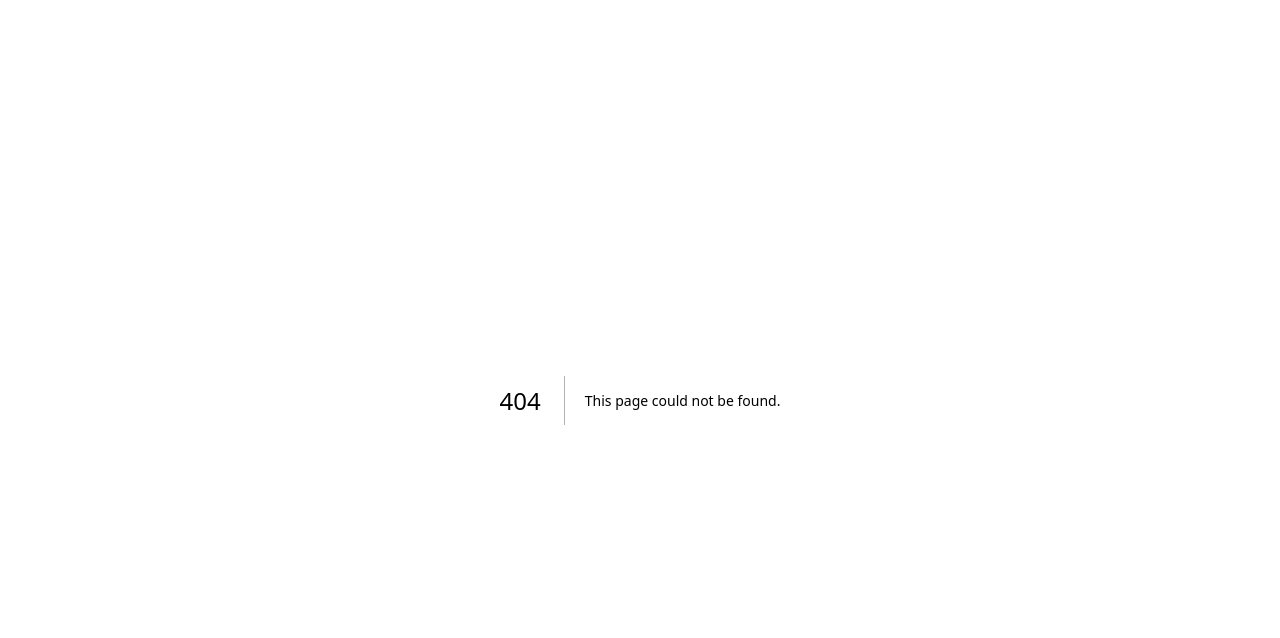
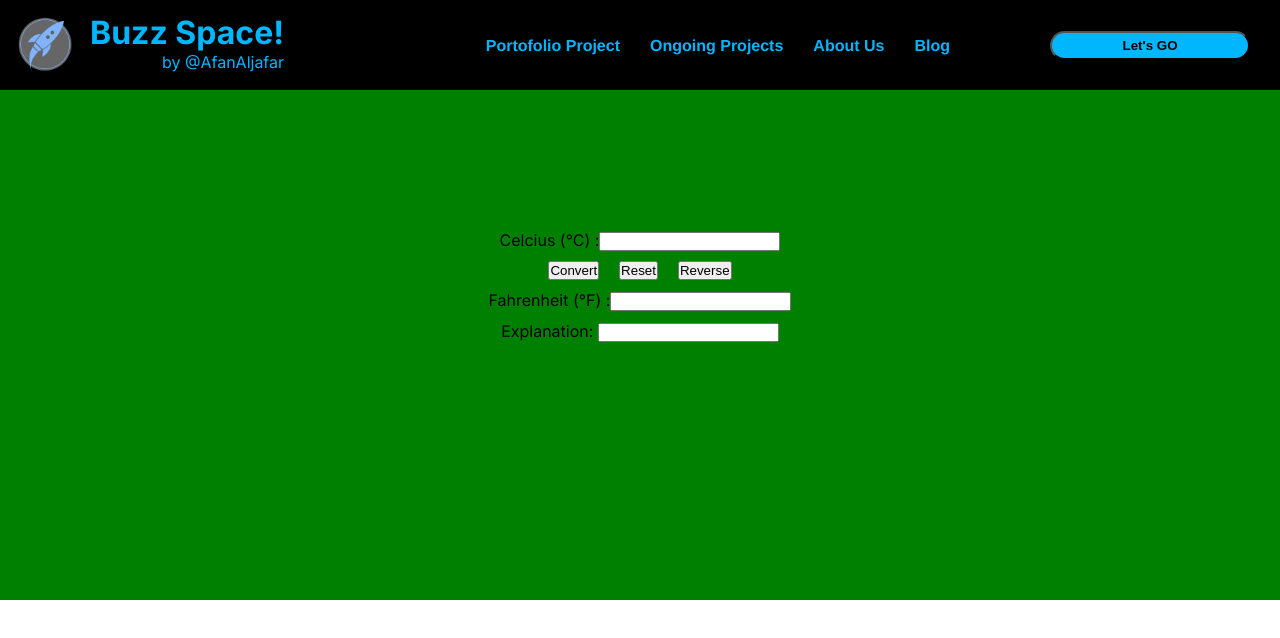
Before and after one commit to AfanAljafar/Buzz-Space, a Next.js app in the folder frontend/: page /portofolio-project/temperature-converter in a window 1280 px wide. Before the commit this address had no page. Shown: the top 638 px of the page. Built offline with nearby package versions, Linux system fonts and the light colour scheme.

Commit message:
buzz space

```diff
--- a/frontend/app/page.css
+++ b/frontend/app/page.css
@@ -1,5 +1,5 @@
 .main {
-  display: block;
+  display: flex;
 }
 
 /*.article-section {
--- /dev/null
+++ b/frontend/app/portofolio-project/portofolio-project.css
@@ -0,0 +1,20 @@
+.main {
+  display: flex;
+}
+
+.bg-pp {
+  display: flex;
+  position: relative;
+  background-color: green;
+  width: 100%;
+  height: 510px;
+  justify-content: space-evenly;
+  align-items: center;
+}
+
+.tc,
+.b {
+  font-size: 12px;
+  text-decoration: none;
+  color: black;
+}
--- /dev/null
+++ b/frontend/app/portofolio-project/temperature-converter/page.js
@@ -0,0 +1,87 @@
+"use client";
+import React, { useState, useEffect } from "react";
+import Header from "../../../component/group/header";
+import "./tc.css";
+
+function TemperaturConverter() {
+  const [mode1, setMode1] = useState("Celcius (°C) :");
+  const [mode2, setMode2] = useState("Fahrenheit (°F) :");
+  const [explanation, setExplanation] = useState("");
+
+  const [input1, setInput1] = useState("");
+  const [input2, setInput2] = useState("");
+
+  const handleConvert = () => {
+    const celcius = parseFloat(input1);
+
+    const fahrenheit = (9 / 5) * celcius + 32;
+
+    setInput2(fahrenheit.toString());
+    setExplanation(`(9 / 5) ${celcius} + 32 = ${fahrenheit}`);
+
+    console.log(fahrenheit);
+  };
+
+  const handleReverse = () => {
+    setMode1("Fahrenheit (°F) :");
+    setMode2("Celcius (°C) :");
+
+    const fahrenheit = parseFloat(input2);
+
+    const celcius = (5 / 9) * (fahrenheit - 32);
+
+    setInput1(celcius.toString());
+    setExplanation(`(5 / 9) (${fahrenheit} - 32) = ${celcius}`);
+
+    console.log(celcius);
+  };
+
+  const handleReset = () => {
+    setInput1("");
+    setInput2("");
+    setMode1("Celcius (°C) :");
+    setMode2("Fahrenheit (°F) :");
+    setExplanation("");
+
+    console.log(input1);
+    console.log(input2);
+  };
+
+  return (
+    <main>
+      <Header />
+      <div className="tc-container">
+        <div className="inputSection">
+          <label htmlFor="inputID">{mode1}</label>
+          <input
+            type="number"
+            id="inputID"
+            value={input1}
+            onChange={(e) => setInput1(e.target.value)}
+          />
+        </div>
+        <div className="buttonsection">
+          <button className="x" onClick={handleConvert} id="buttonConvert">
+            Convert
+          </button>
+          <button className="y" onClick={handleReset} id="buttonReset">
+            Reset
+          </button>
+          <button className="z" onClick={handleReverse} id="buttonReverse">
+            Reverse
+          </button>
+        </div>
+        <div className="outputSection">
+          <label htmlFor="outputID">{mode2}</label>
+          <input type="number" id="outputID" value={input2} readOnly />
+        </div>
+        <div className="explanation">
+          <label htmlFor="explanationID">Explanation: </label>
+          <input type="text" id="explanationID" value={explanation} readOnly />
+        </div>
+      </div>
+    </main>
+  );
+}
+
+export default TemperaturConverter;
--- /dev/null
+++ b/frontend/app/portofolio-project/temperature-converter/tc.css
@@ -0,0 +1,18 @@
+.tc-container {
+  display: flex;
+  flex-direction: column;
+  position: relative;
+  height: 510px;
+  width: 100%;
+  background-color: green;
+  padding: 140px;
+  align-items: center;
+}
+
+.x,
+.y,
+.z,
+.outputsection,
+.explanation {
+  margin: 10px;
+}
--- a/frontend/app/profile-page/page.js
+++ b/frontend/app/profile-page/page.js
@@ -1,11 +1,10 @@
 import Header from "../../component/group/header";
-import "./page.css";
+import "./profile-page.css";
 
-export default function Home() {
+export default function ProfilePage() {
   return (
     <main>
       <Header />
-      <section className="article-section"></section>
     </main>
   );
 }
--- a/frontend/component/single/headerTitle/header-title.css
+++ b/frontend/component/single/headerTitle/header-title.css
@@ -1,6 +1,6 @@
-.title-header {
+.linktohome {
+  text-decoration: none;
   display: flex;
-  position: fixed;
   color: rgb(0, 183, 255);
 }
 
--- a/frontend/component/single/headerTitle/index.js
+++ b/frontend/component/single/headerTitle/index.js
@@ -3,11 +3,13 @@
 import Image from "next/image";
 import "./header-title.css";
 import React from "react";
+import Link from "next/link";
 import { MovingComponent } from "react-moving-text";
 
 export default function HeaderTitle({ children, tribute }) {
   return (
     <div className="title-header">
+      <Link className="linktohome" href={"/"}>
         {/*}  type="fadeInFromBottom"
         duration="2s"
         delay="0s"
@@ -22,6 +24,7 @@ export default function HeaderTitle({ children, tribute }) {
           <div className="tribute">{tribute}</div>
         </div>
         {/*</MovingComponent>*/}
+      </Link>
     </div>
   );
 }
--- a/frontend/component/single/quicklink/headerlink/headerlink.css
+++ b/frontend/component/single/quicklink/headerlink/headerlink.css
@@ -1,8 +1,8 @@
 .header-link {
   display: flex;
-  position: fixed;
+  position: absolute;
+  right: 300px;
   color: rgb(0, 183, 255);
-  margin-left: 550px;
 }
 
 .table-link {
```
Also changed, not shown: frontend/app/portofolio-project/page.js (added, +19 -0 lines), frontend/app/profile-page/profile-page.css (renamed from frontend/app/profile-page/page.css). Lines whose indentation alone changed are shown as unchanged.
